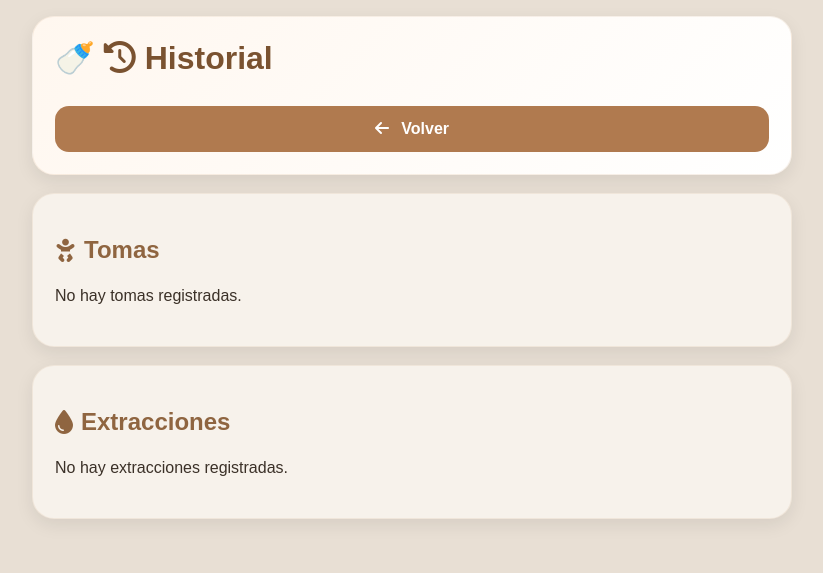
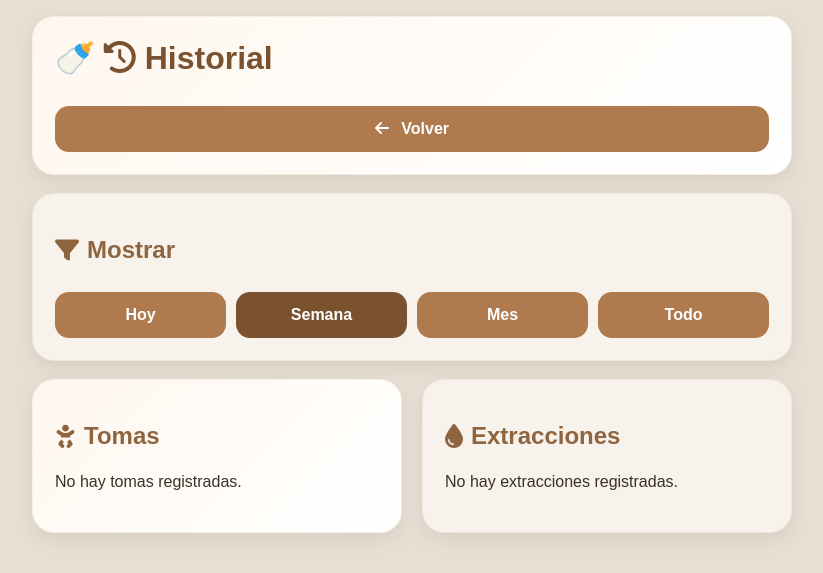
Before and after one commit to nachoscharn/baby-milk-tracker, a Flask app: page /history in a window 1280 px wide. Shown: the top 573 px of the page, without its empty margins (228-1051 px from the left). Run offline with Flask 3, Linux system fonts and the light colour scheme; data that the repository does not hold is empty; some libraries are stand-ins or nearby versions.

Commit message:
Improve history

```diff
--- a/static/style.css
+++ b/static/style.css
@@ -185,3 +185,38 @@ canvas {
         font-size: 28px;
     }
 }
+
+.history-grid {
+    display: grid;
+    grid-template-columns: 1fr 1fr;
+    gap: 20px;
+}
+
+.range-buttons {
+    display: grid;
+    grid-template-columns: repeat(4, 1fr);
+    gap: 10px;
+}
+
+.button.active {
+    background: #7a5230;
+    color: white;
+}
+
+.history-item {
+    background: #fffaf4;
+    border: 1px solid #eadccc;
+    border-radius: 16px;
+    padding: 14px;
+    margin-bottom: 14px;
+}
+
+@media (max-width: 768px) {
+    .history-grid {
+        grid-template-columns: 1fr;
+    }
+
+    .range-buttons {
+        grid-template-columns: 1fr 1fr;
+    }
+}
--- a/templates/history.html
+++ b/templates/history.html
@@ -37,6 +37,45 @@
             Volver
         </a>
     </div>
+
+    <div class="card">
+        <h2>
+            <i class="fa-solid fa-filter"></i>
+            Mostrar
+        </h2>
+
+        <div class="range-buttons">
+            <a
+                class="button {% if selected_range == 'day' %}active{% endif %}"
+                href="/history?range=day"
+            >
+                Hoy
+            </a>
+
+            <a
+                class="button {% if selected_range == 'week' %}active{% endif %}"
+                href="/history?range=week"
+            >
+                Semana
+            </a>
+
+            <a
+                class="button {% if selected_range == 'month' %}active{% endif %}"
+                href="/history?range=month"
+            >
+                Mes
+            </a>
+
+            <a
+                class="button {% if selected_range == 'all' %}active{% endif %}"
+                href="/history?range=all"
+            >
+                Todo
+            </a>
+        </div>
+    </div>
+
+    <div class="history-grid">
 
         <div class="card">
             <h2>
@@ -86,7 +125,7 @@
 
                         <form
                             method="POST"
-                        action="/feeding/{{ feeding.id }}/delete"
+                            action="/feeding/{{ feeding.id }}/delete?range={{ selected_range }}"
                         >
                             <button
                                 class="danger"
@@ -99,8 +138,6 @@
                         </form>
 
                     </div>
-
-                <hr>
 
                 {% endfor %}
 
@@ -143,7 +180,7 @@
 
                         <form
                             method="POST"
-                        action="/pumping/{{ pumping.id }}/delete"
+                            action="/pumping/{{ pumping.id }}/delete?range={{ selected_range }}"
                         >
                             <button
                                 class="danger"
@@ -157,8 +194,6 @@
 
                     </div>
 
-                <hr>
-
                 {% endfor %}
 
             {% else %}
@@ -170,6 +205,8 @@
 
     </div>
 
+</div>
+
 </body>
 
 </html>
--- a/web.py
+++ b/web.py
@@ -48,26 +48,40 @@ def index():
 
 @app.route("/history")
 def history():
-    feedings = get_all_feedings()
-    pumpings = get_all_pumpings()
+    range_name = request.args.get("range", "week")
+
+    if range_name == "all":
+        feedings = get_all_feedings()
+        pumpings = get_all_pumpings()
+    else:
+        start_datetime = get_start_datetime(range_name)
+
+        feedings = get_feedings_since(start_datetime)
+        pumpings = get_pumpings_since(start_datetime)
 
     return render_template(
         "history.html",
         feedings=feedings,
         pumpings=pumpings,
+        selected_range=range_name,
     )
-
 
 @app.route("/feeding/<int:feeding_id>/delete", methods=["POST"])
 def delete_feeding_route(feeding_id: int):
+    range_name = request.args.get("range", "week")
+
     delete_feeding(feeding_id)
-    return redirect("/history")
+
+    return redirect(f"/history?range={range_name}")
 
 
 @app.route("/pumping/<int:pumping_id>/delete", methods=["POST"])
 def delete_pumping_route(pumping_id: int):
+    range_name = request.args.get("range", "week")
+
     delete_pumping(pumping_id)
-    return redirect("/history")
+
+    return redirect(f"/history?range={range_name}")
 
 @app.route("/pumping/new", methods=["GET", "POST"])
 def new_pumping():
```
Lines whose indentation alone changed are shown as unchanged.
